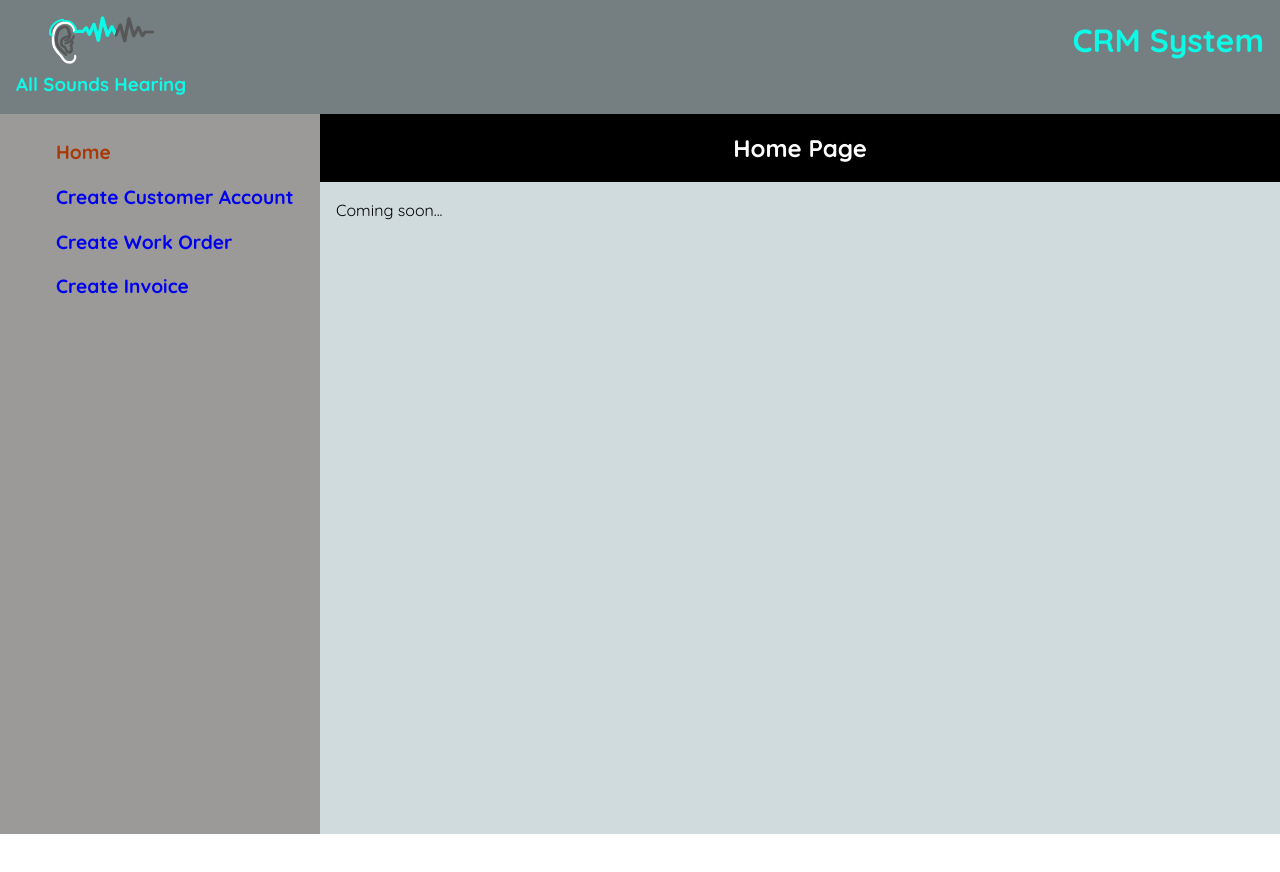
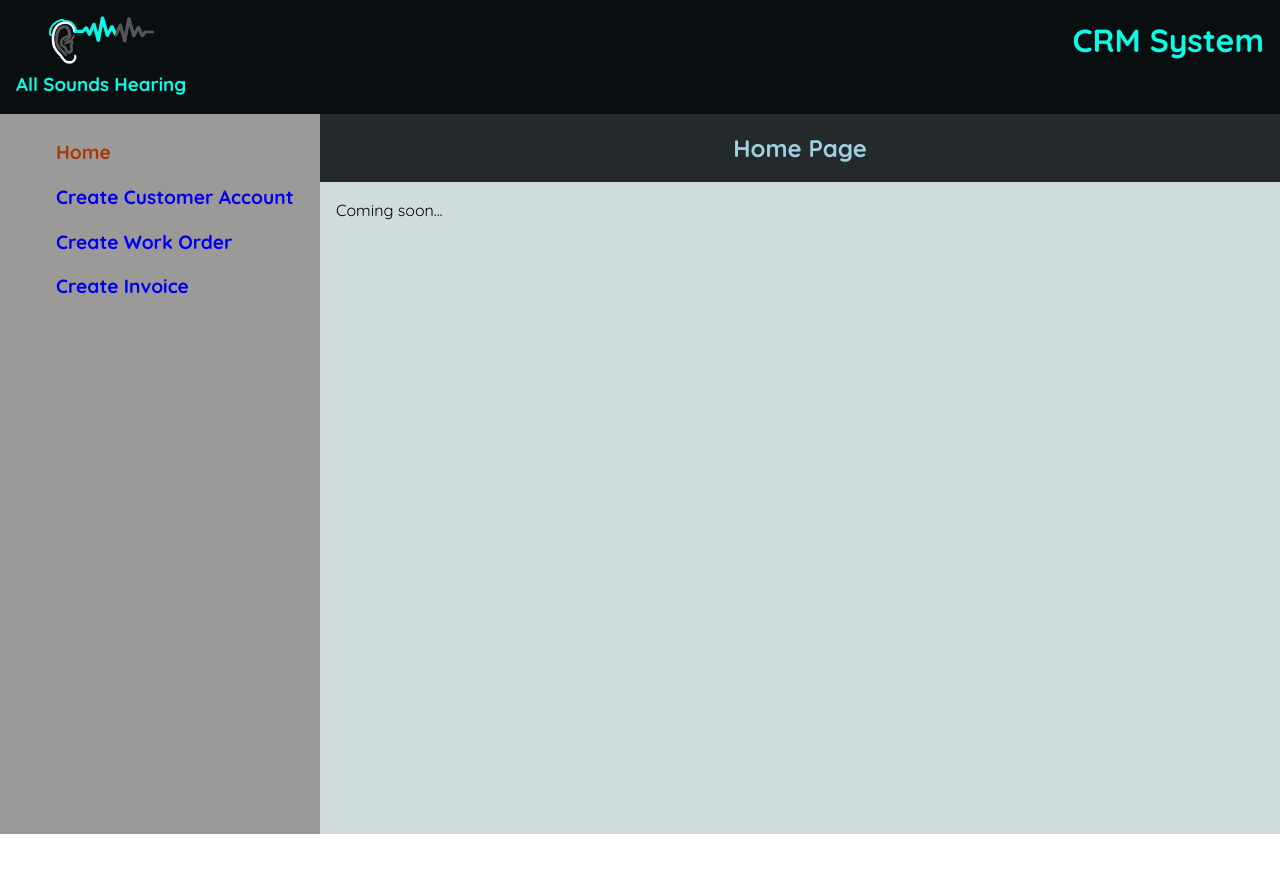
Before and after one commit to paul-kh/CRM_all-souuns-hearing, a React (Vite) app: page / in a window 1280 px wide. Shown: the top 872 px of the page. Built offline with nearby package versions, Linux system fonts and the light colour scheme.

Commit message:
Adjusted color for header and page title

```diff
--- a/src/index.css
+++ b/src/index.css
@@ -23,7 +23,7 @@ ul {
 header {
   display: flex;
   flex-direction: row;
-  background-color: #757f82;
+  background-color: #090f11;
   padding: 1rem;
   color: #0dfae7;
   justify-content: space-between;
@@ -74,8 +74,8 @@ a.active {
 }
 
 .page__title {
-  background-color: black;
-  color: white;
+  background-color: #242a2c;
+  color: #a0cfdf;
   text-align: center;
 }
 
```
